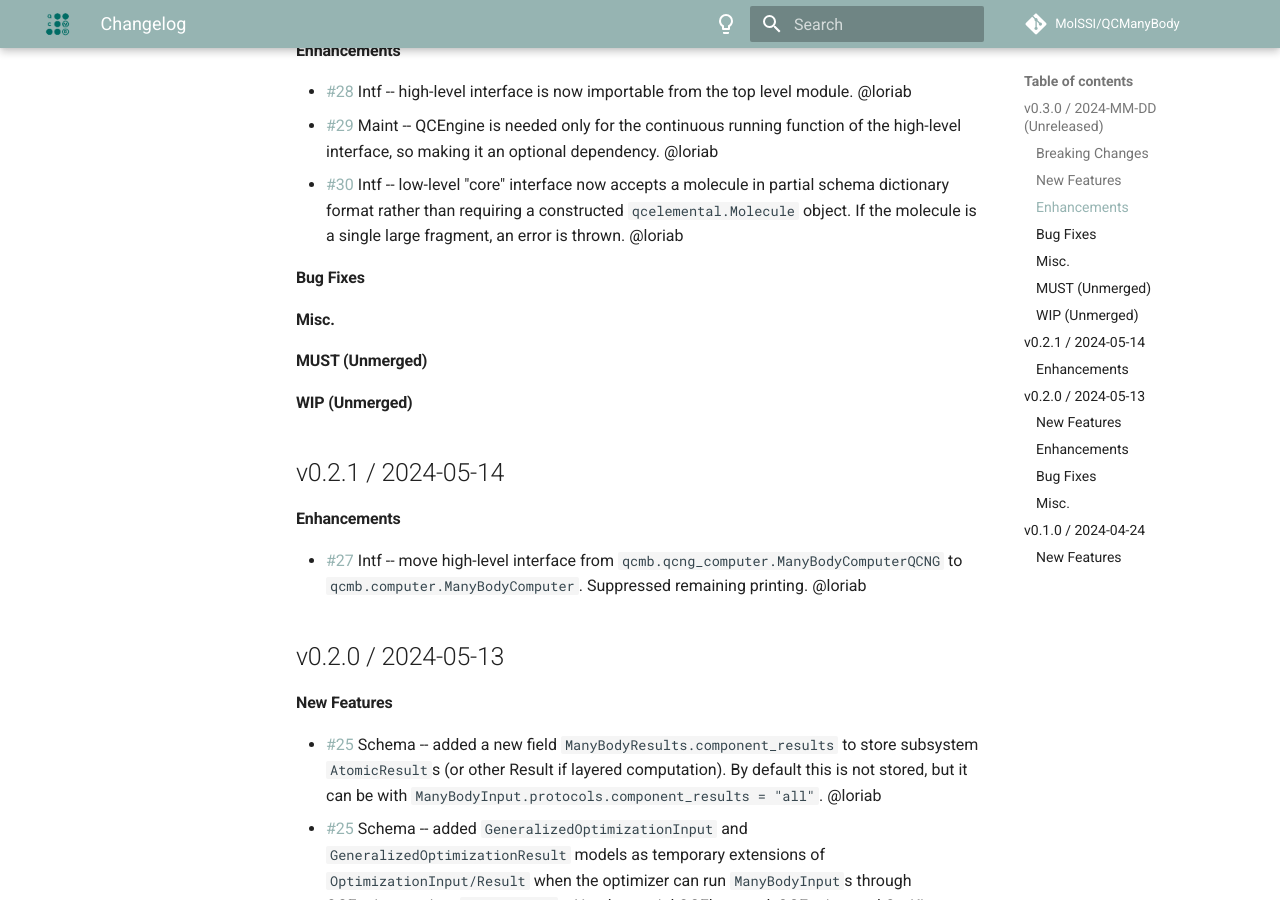
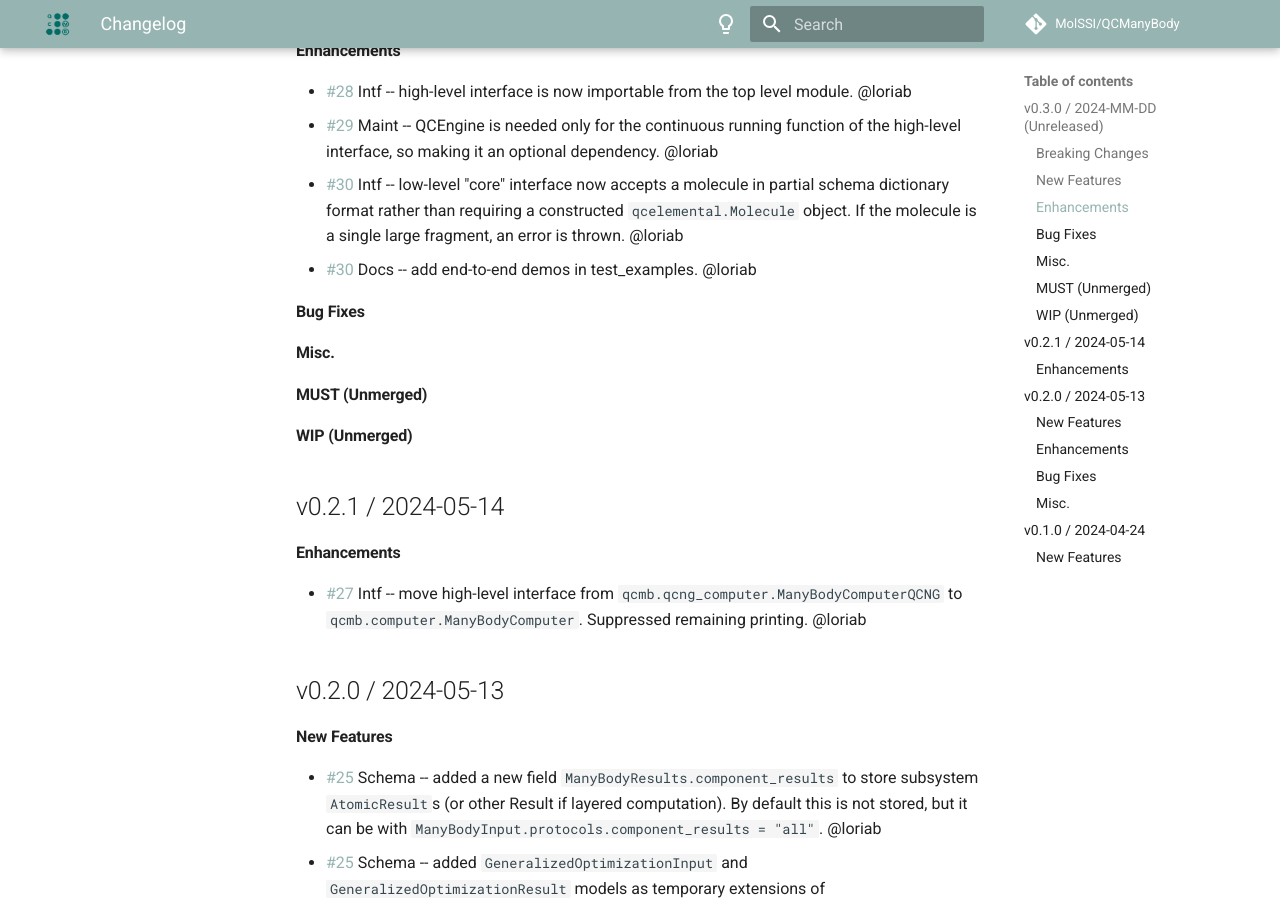
Before and after one commit to MolSSI/QCManyBody, an MkDocs documentation site: the page built from docs/changelog.md, in a window 1280 px wide and 900 px high, scrolled down 476 px. Built offline with MkDocs 1.6.1 and Material for MkDocs 9.7.7, drawn with Linux system fonts in a browser that asks for light colours; comment, search, counter and statistics services are not loaded.

```diff
--- a/docs/changelog.md
+++ b/docs/changelog.md
@@ -40,6 +40,7 @@
  * [\#30](https://github.com/MolSSI/QCManyBody/pull/30) Intf -- low-level "core" interface now accepts a molecule in
    partial schema dictionary format rather than requiring a constructed `qcelemental.Molecule` object. If the molecule
    is a single large fragment, an error is thrown. @loriab
+ * [\#30](https://github.com/MolSSI/QCManyBody/pull/30) Docs -- add end-to-end demos in test_examples. @loriab
 
 #### Bug Fixes
 
```
Also changed, not shown: 1 other file.
